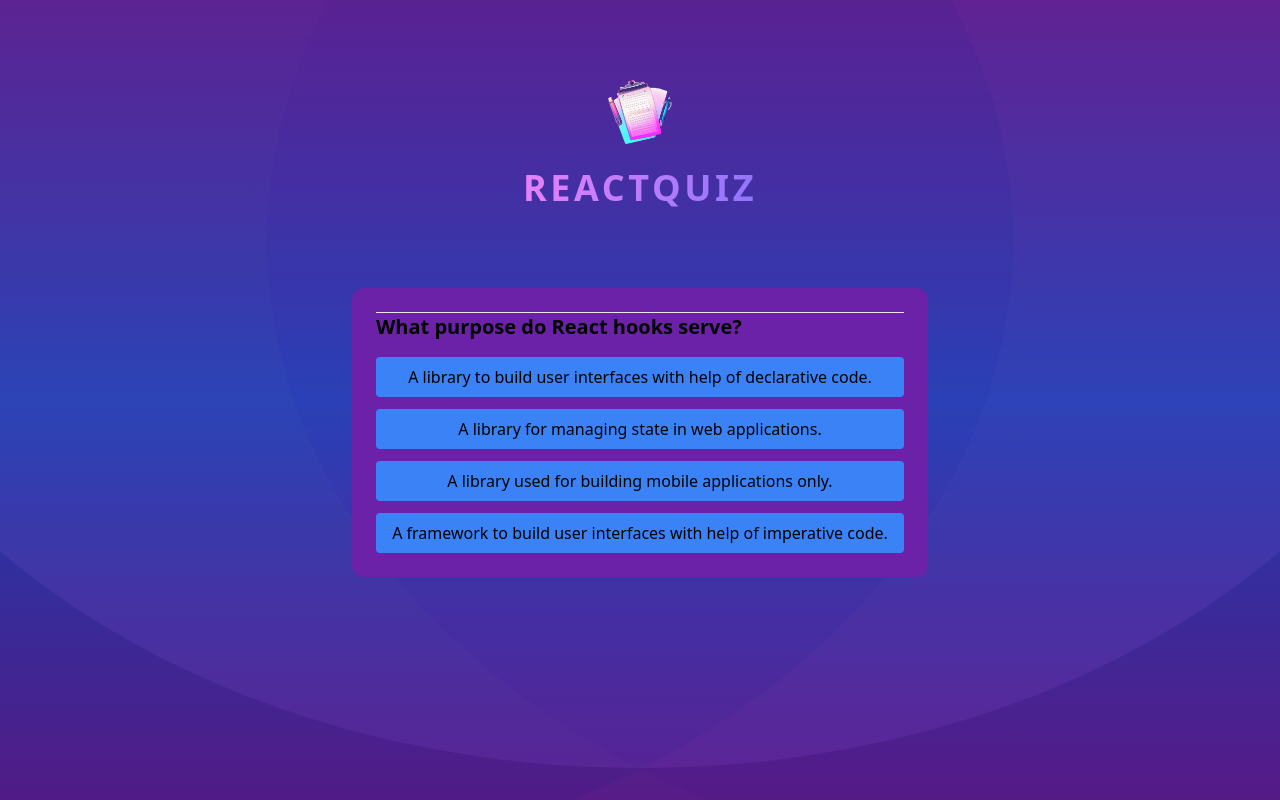
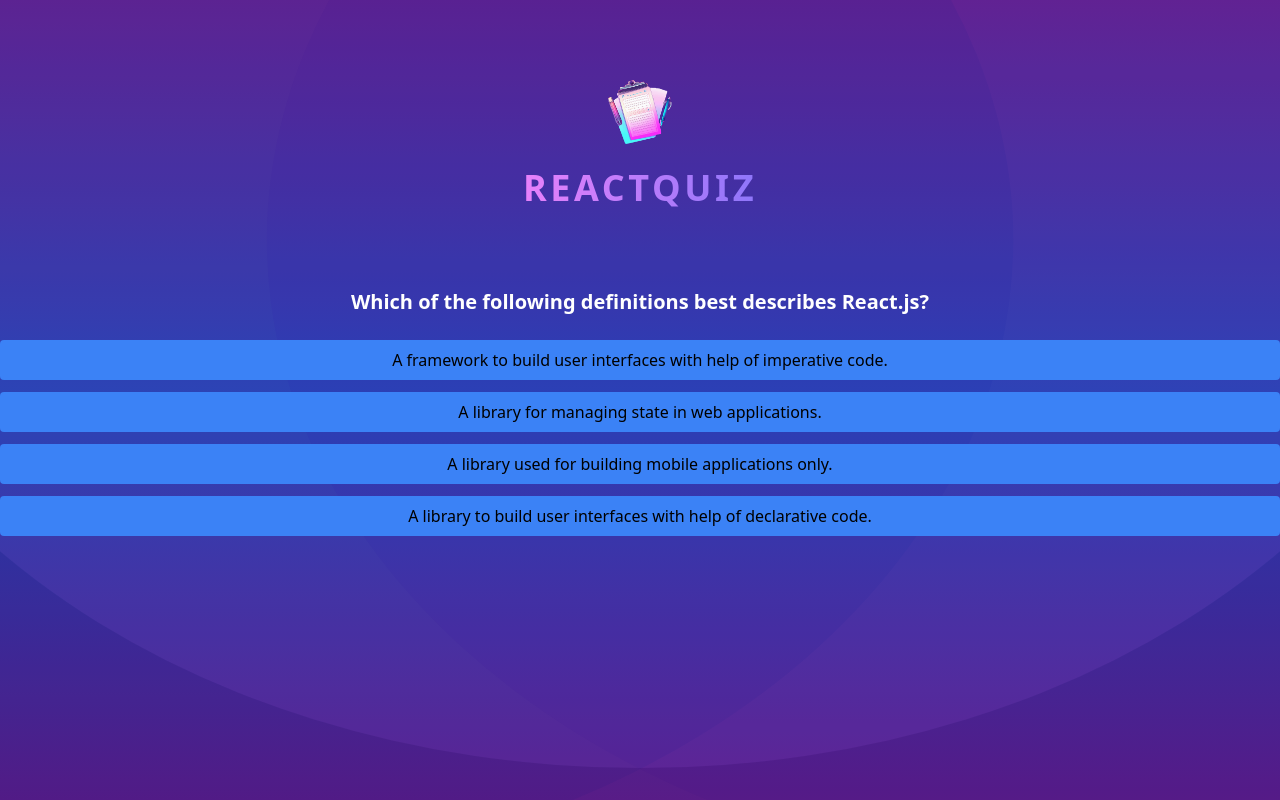
Before and after one commit to HasnaChalla/Quiz-Interactif-React, a React (Create React App) app in the folder quiz-interactif-react/: page / in a window 1280 px wide. Built offline with nearby package versions, Linux system fonts and the light colour scheme.

Commit message:
Update Questions.jsx

```diff
--- a/quiz-interactif-react/src/components/Questions.jsx
+++ b/quiz-interactif-react/src/components/Questions.jsx
@@ -1,24 +1,51 @@
-import Answers from "./Answers";
-import QuestionTimer from "./QuestionsTimer";
+import React, { useCallback, useMemo } from "react";
+import Answers from "./Answers.jsx";
 
-function Question({ question, onAnswer, onSkip }) {
+const Questions = ({ question, saveResp }) => {
+
+  const shuffle = (array) => {
+    const arr = [...array];
+    for (let i = arr.length - 1; i > 0; i--) {
+      const j = Math.floor(Math.random() * (i + 1));
+      [arr[i], arr[j]] = [arr[j], arr[i]];
+    }
+    return arr;
+  };
+
+  const shuffledAnswers = useMemo(() => {
+    return shuffle(question.answers);
+  }, [question.id]);
+
+  const selectedAnswer = useCallback((answer) => {
+    const response = {
+      id: question.id,
+      res:
+        answer === ""
+          ? "noResponse"
+          : answer === question.answer
+          ? "correct"
+          : "wrong",
+    };
+
+    saveResp(response);
+  }, [question, saveResp]);
+
   return (
-    <div className="flex justify-center w-full px-4">
-    <section className="bg-purple-800 p-6 rounded-xl w-full max-w-xl">
-      <QuestionTimer timeout={5000} onTimeout={onSkip} />
+    <div >
 
-      <h2 className="text-xl font-semibold mb-4">
-        {question.text}
-      </h2>
+        <p className="text-xl font-semibold mb-6 text-white text-center">
+          {question.text}
+        </p>
 
-      <Answers
-        answers={question.answers}
-        correctAnswer={question.answers[0]}
-        onAnswer={onAnswer}
-      />
-    </section>
+        <Answers
+          key={question.id}
+          answers={shuffledAnswers}
+          selectedAnswer={selectedAnswer}
+          correctAnswer={question.answer}
+        />
+
     </div>
   );
-}
+};
 
-export default Question;
+export default Questions;
```
